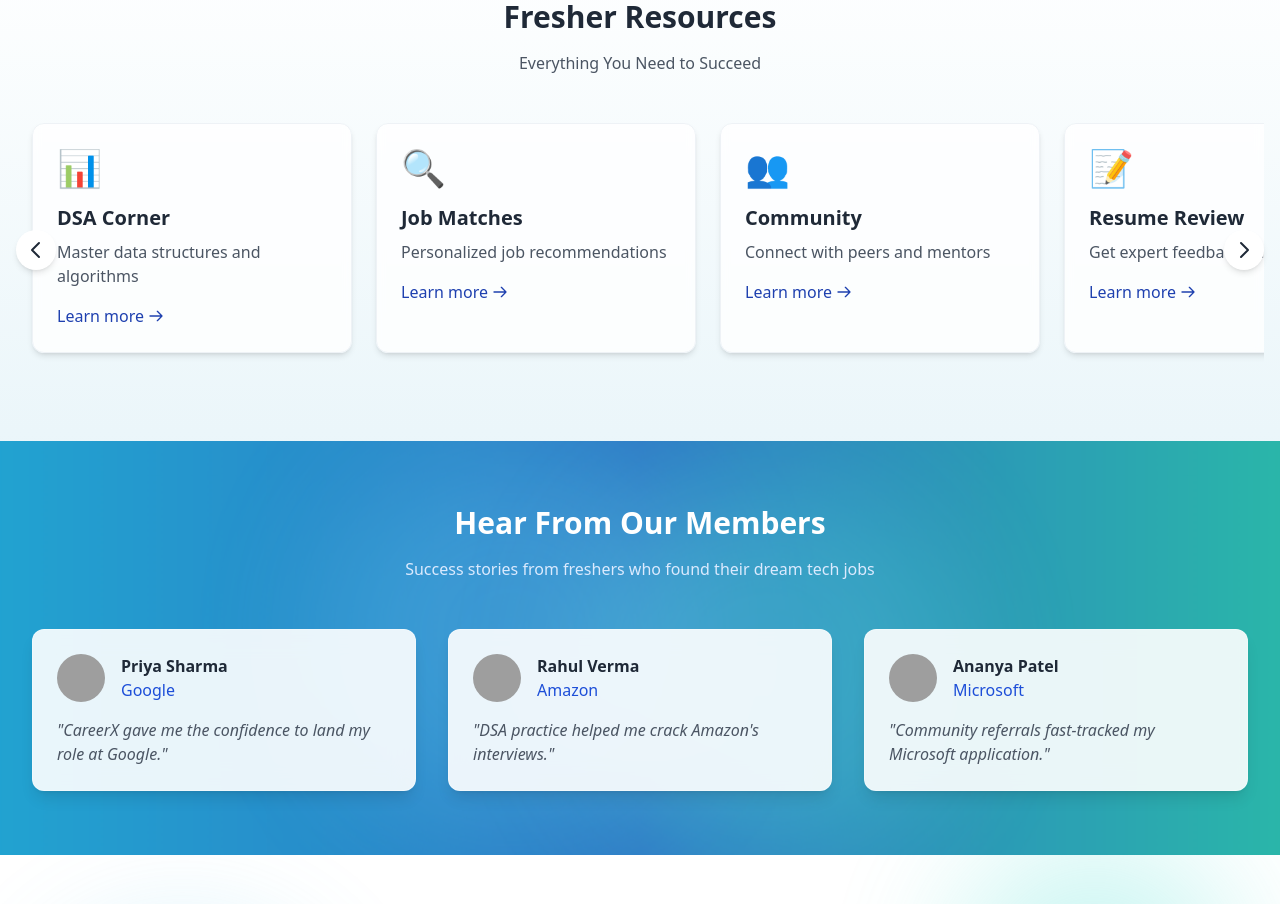
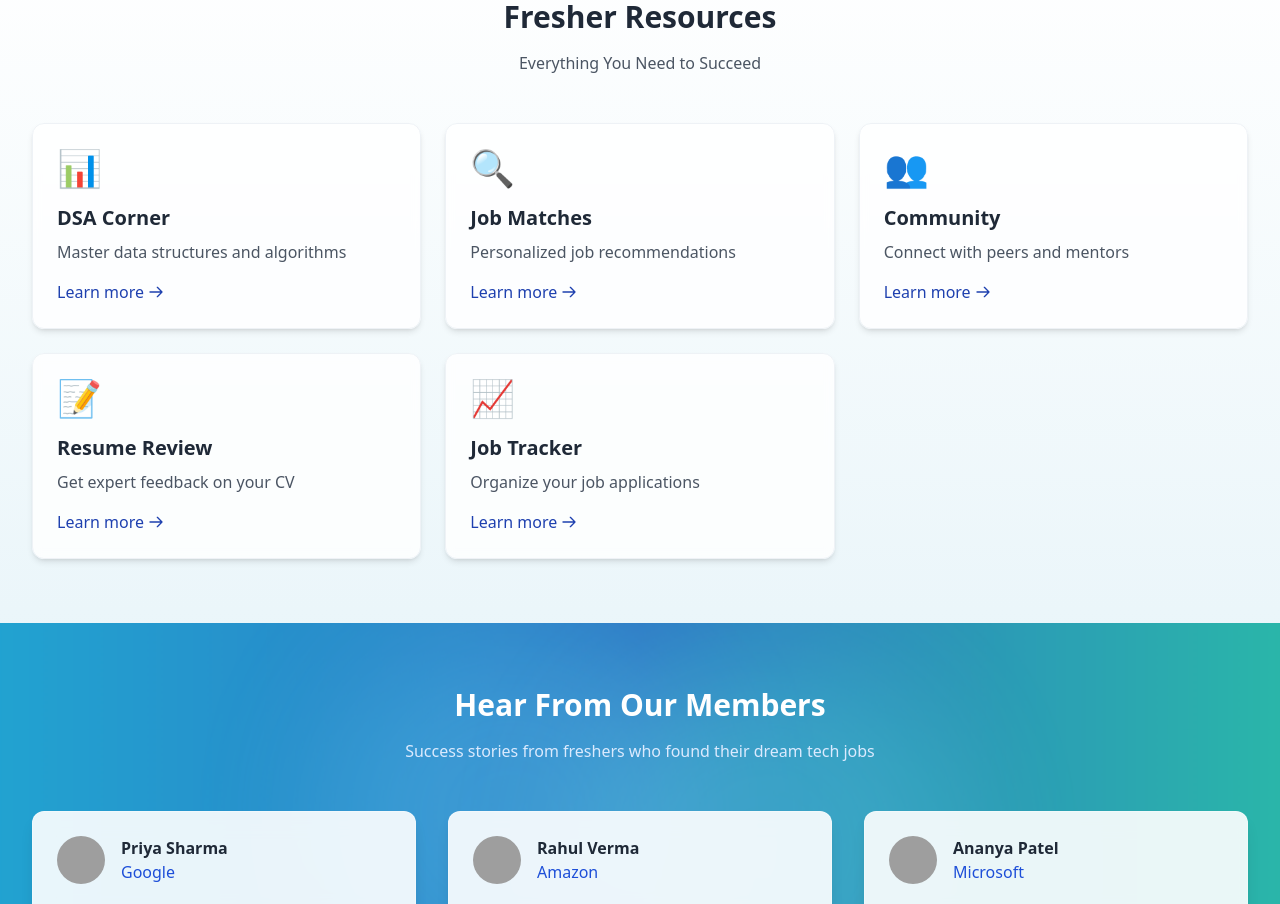
Before and after one commit to BitHiveTechnologies/X_Career-Website, a Next.js app: page / in a window 1280 px wide. Shown: the part 2320-3224 px from the top of the page. Built offline with nearby package versions, Linux system fonts and the light colour scheme; grey boxes are pictures that could not be loaded.

Commit message:
instead of using these kind of emojis , use some modern svgs similar to one mentioned in the image

```diff
--- a/app/page.tsx
+++ b/app/page.tsx
@@ -983,15 +983,14 @@ export default function Page() {
                             </p>
                         </div>
 
-                        <div className="relative" data-oid="uo38gc7">
                         <div
-                                className="flex overflow-x-auto pb-6 -mx-4 px-4 space-x-6 scrollbar-hide"
-                                data-oid="5n__hed"
+                            className="grid grid-cols-1 sm:grid-cols-2 lg:grid-cols-3 gap-6"
+                            data-oid="uo38gc7"
                         >
                             {resources.map((resource, index) => (
                                 <div
                                     key={resource.id}
-                                        className="flex-none w-80 bg-white/80 backdrop-blur-sm rounded-xl shadow-md border border-[hsl(210,30%,95%)] overflow-hidden hover:shadow-xl transition-all duration-500 transform hover:-translate-y-2"
+                                    className="bg-white/80 backdrop-blur-sm rounded-xl shadow-md border border-[hsl(210,30%,95%)] overflow-hidden hover:shadow-xl transition-all duration-500 transform hover:-translate-y-2"
                                     data-oid="xsxak:q"
                                 >
                                     <div className="p-6" data-oid="f:b2rd-">
@@ -1033,61 +1032,6 @@ export default function Page() {
                                     </div>
                                 </div>
                             ))}
-                            </div>
-
-                            {/* Scroll indicators */}
-                            <div
-                                className="absolute left-0 top-1/2 transform -translate-y-1/2 -ml-4 hidden md:block"
-                                data-oid="ir609c6"
-                            >
-                                <button
-                                    className="p-2 rounded-full bg-white shadow-md text-gray-800 hover:bg-gray-100 transition-all duration-300"
-                                    data-oid="g0hukj0"
-                                >
-                                    <svg
-                                        className="h-6 w-6"
-                                        fill="none"
-                                        stroke="currentColor"
-                                        viewBox="0 0 24 24"
-                                        xmlns="http://www.w3.org/2000/svg"
-                                        data-oid="ybtr_gl"
-                                    >
-                                        <path
-                                            strokeLinecap="round"
-                                            strokeLinejoin="round"
-                                            strokeWidth="2"
-                                            d="M15 19l-7-7 7-7"
-                                            data-oid="y4jpvzh"
-                                        ></path>
-                                    </svg>
-                                </button>
-                            </div>
-                            <div
-                                className="absolute right-0 top-1/2 transform -translate-y-1/2 -mr-4 hidden md:block"
-                                data-oid="rxh2uq2"
-                            >
-                                <button
-                                    className="p-2 rounded-full bg-white shadow-md text-gray-800 hover:bg-gray-100 transition-all duration-300"
-                                    data-oid="po2vk60"
-                                >
-                                    <svg
-                                        className="h-6 w-6"
-                                        fill="none"
-                                        stroke="currentColor"
-                                        viewBox="0 0 24 24"
-                                        xmlns="http://www.w3.org/2000/svg"
-                                        data-oid="ve-6lhx"
-                                    >
-                                        <path
-                                            strokeLinecap="round"
-                                            strokeLinejoin="round"
-                                            strokeWidth="2"
-                                            d="M9 5l7 7-7 7"
-                                            data-oid="91992e1"
-                                        ></path>
-                                    </svg>
-                                </button>
-                            </div>
                         </div>
                     </div>
                 </section>
```
Lines whose indentation alone changed are shown as unchanged.
